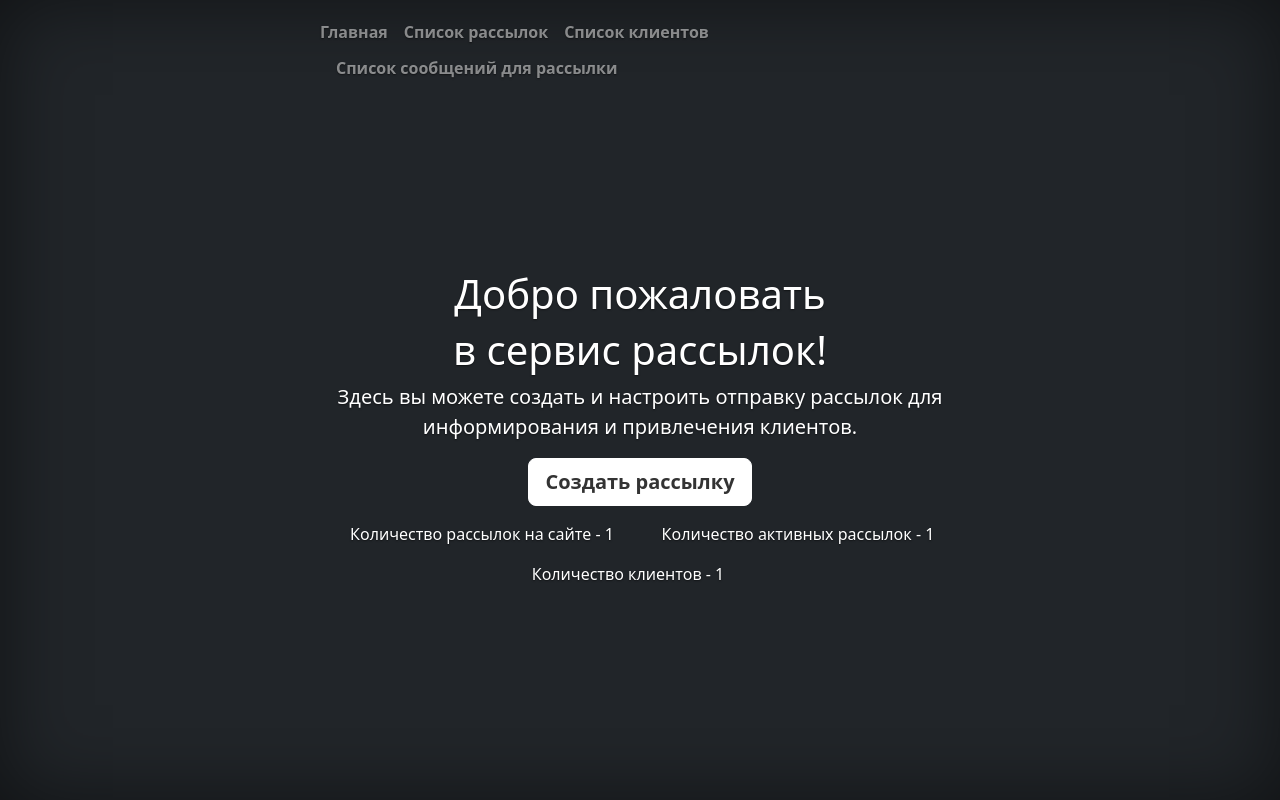
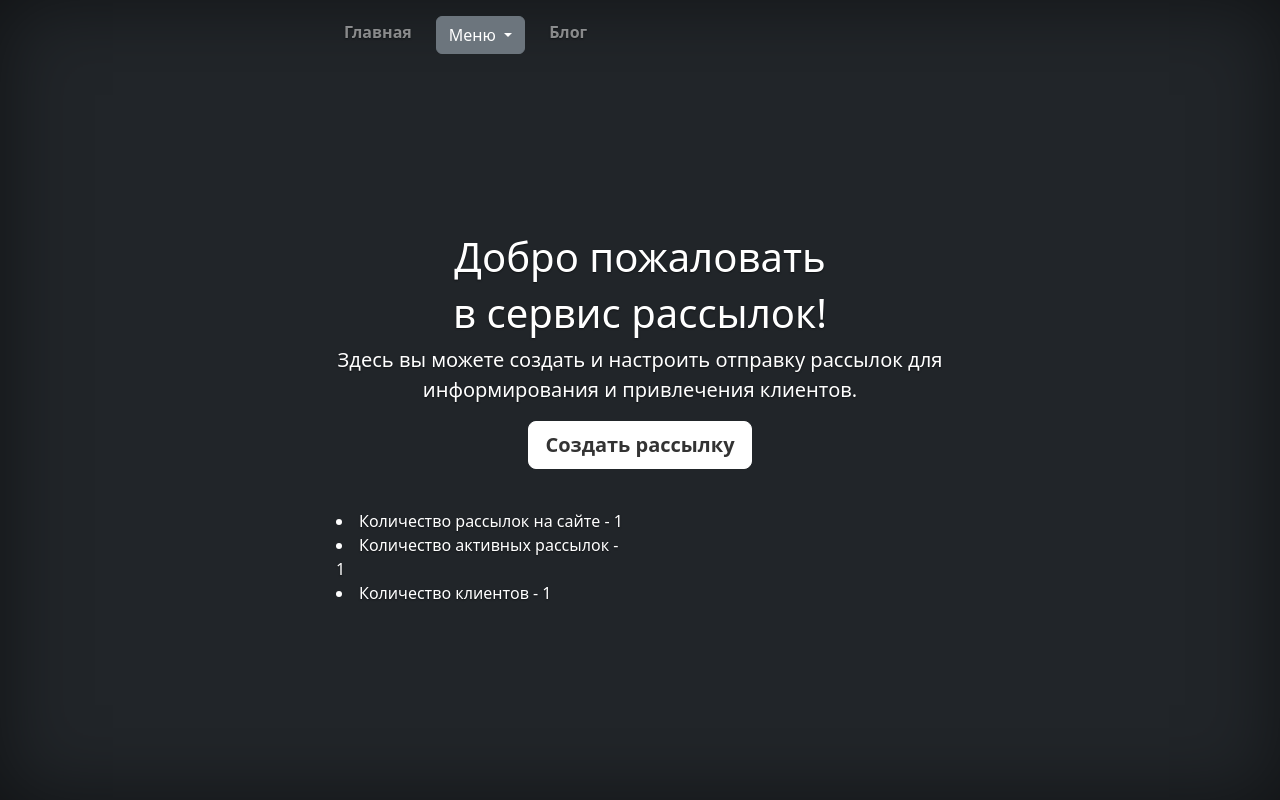
Before and after one commit to NikaKoipish/Newsletter_service, a Django app: page / in a window 1280 px wide. Run offline with Django 5.2, Linux system fonts and the light colour scheme; tables that the repository leaves empty hold one stand-in row (values such as "Sample post"); some libraries are stand-ins or nearby versions.

Commit message:
modified

```diff
--- a/article/templates/article/article_confirm_delete.html
+++ b/article/templates/article/article_confirm_delete.html
@@ -1,4 +1,4 @@
-{% extends 'catalog/base.html' %}
+{% extends 'newsletter/base.html' %}
 {% block content %}
 <div class="col-12">
             <div class="card mb-4 box-shadow">
--- a/article/templates/article/article_detail.html
+++ b/article/templates/article/article_detail.html
@@ -3,7 +3,7 @@
 {% block content %}
 <div class="row text-center">
         <div class="col-12">
-            <div class="card mb-4 box-shadow">
+            <div class="card mt-4 mb-4 box-shadow">
                 <div class="card-header">
                     <h3 class="my-0 font-weight-normal">{{ article.title }}</h3>
                 </div>
@@ -17,9 +17,6 @@
                     <a href="{% url 'article:delete_article' object.pk %}" type="button" class="btn btn-lg btn-block btn-danger">Удалить</a>
 
                 </div>
-                <div class="card-footer">
-                    Просмотры {{ object.view_count }}
-                </div>
             </div>
         </div>
     </div>
--- a/article/templates/article/articles_list.html
+++ b/article/templates/article/articles_list.html
@@ -1,10 +1,10 @@
 {% extends 'newsletter/base.html' %}
 {% load my_tags %}
 {% block content %}
- <h1 class="my-0 font-weight-normal">Статьи</h1>
+ <h1 class="my-0 mb-4 font-weight-normal">Статьи</h1>
 <div class="row text-center">
     {% for object in object_list %}
-    <div class="col-3">
+    <div class="col-6">
         <div class="card mb-4 box-shadow">
             <div class="card-header">
                 <h3 class="my-0 font-weight-normal">{{ object.title }}</h3>
@@ -14,7 +14,7 @@
                 <span class="textarea">{{ object.content|slice:100 }}</span>
                 <ul class="list-unstyled mt-3 mb-4 text-start m-3">
                 </ul>
-                <a href="{% url 'article:article_detail' object.slug %}" type="button" class="btn btn-lg btn-block btn-outline-primary">Читать</a>
+                <a href="{% url 'article:article_detail' object.pk %}" type="button" class="btn btn-lg btn-block btn-outline-success">Читать</a>
             </div>
         </div>
     </div>
--- a/config/settings.py
+++ b/config/settings.py
@@ -40,7 +40,8 @@ INSTALLED_APPS = [
 
     'newsletter',
     'django_apscheduler',
-    'article'
+    'article',
+    'users',
 ]
 
 MIDDLEWARE = [
@@ -135,6 +136,8 @@ DEFAULT_AUTO_FIELD = 'django.db.models.BigAutoField'
 MEDIA_URL = '/media/'
 MEDIA_ROOT = BASE_DIR / 'media'
 
+AUTH_USER_MODEL = 'users.User'
+
 APSCHEDULER_DATETIME_FORMAT = "N j, Y, f:s a"
 APSCHEDULER_RUN_NOW_TIMEOUT = 25
 
--- a/config/urls.py
+++ b/config/urls.py
@@ -23,4 +23,5 @@ urlpatterns = [
     path('admin/', admin.site.urls),
     path('', include(('newsletter.urls', 'newsletter'), namespace='newsletter')),
     path('', include(('article.urls', 'article'), namespace='article')),
+    path('users/', include(('users.urls', 'users'), namespace='users')),
 ] + static(settings.MEDIA_URL, document_root=settings.MEDIA_ROOT)
--- a/newsletter/templates/newsletter/home.html
+++ b/newsletter/templates/newsletter/home.html
@@ -9,16 +9,12 @@
         <a href="{% url 'newsletter:mail_create' %}" class="btn btn-lg btn-light fw-bold border-white bg-white">Создать
             рассылку</a>
     </p>
+    <br>
     <div class="row">
-        <div class="col-6">
-            <p>Количество рассылок на сайте - {{count}} </p>
-        </div>
-        <div class="col-6">
-            <p>Количество активных рассылок - {{is_active}} </p>
-        </div>
-        <div class="row">
-        <div class="col-12">
-            <p>Количество клиентов - {{unique}} </p>
+        <div class="col-6 text-sm-start">
+            <li>Количество рассылок на сайте - {{count}} </li>
+            <li>Количество активных рассылок - {{is_active}} </li>
+            <li>Количество клиентов - {{unique}} </li>
         </div>
     </div>
 </main>
--- a/newsletter/templates/newsletter/includes/inc_menu.html
+++ b/newsletter/templates/newsletter/includes/inc_menu.html
@@ -1,10 +1,20 @@
 <header class="mb-auto">
     <div>
         <nav class="nav nav-masthead">
-            <a class="nav-link fw-bold py-1 px-0" href='/'>Главная</a>
-            <a class="nav-link fw-bold py-1 px-0" href='/mail/'>Список рассылок</a>
-            <a class="nav-link fw-bold py-1 px-0" href='/client/'>Список клиентов</a>
-            <a class="nav-link fw-bold py-1 px-0" href='/message/'>Список сообщений для рассылки</a>
+            <a class="nav-link fw-bold py-1 px-4" href='/'>Главная</a>
+
+            <div class="dropdown">
+                <button class="btn btn-secondary dropdown-toggle" type="button" data-bs-toggle="dropdown"
+                        aria-expanded="false">
+                    Меню
+                </button>
+                <ul class="dropdown-menu">
+                    <li><a class="dropdown-item" href='/mail/'>Список рассылок</a></li>
+                    <li><a class="dropdown-item" href='/client/'>Список клиентов</a></li>
+                    <li><a class="dropdown-item" href='/message/'>Список сообщений для рассылки</a></li>
+                </ul>
+            </div>
+            <a class="nav-link fw-bold py-1 px-4" href='/articles/'>Блог</a>
         </nav>
     </div>
 </header>
```
Also changed, not shown: service.py (added, +8 -0 lines), media/articles/888.png (added).
